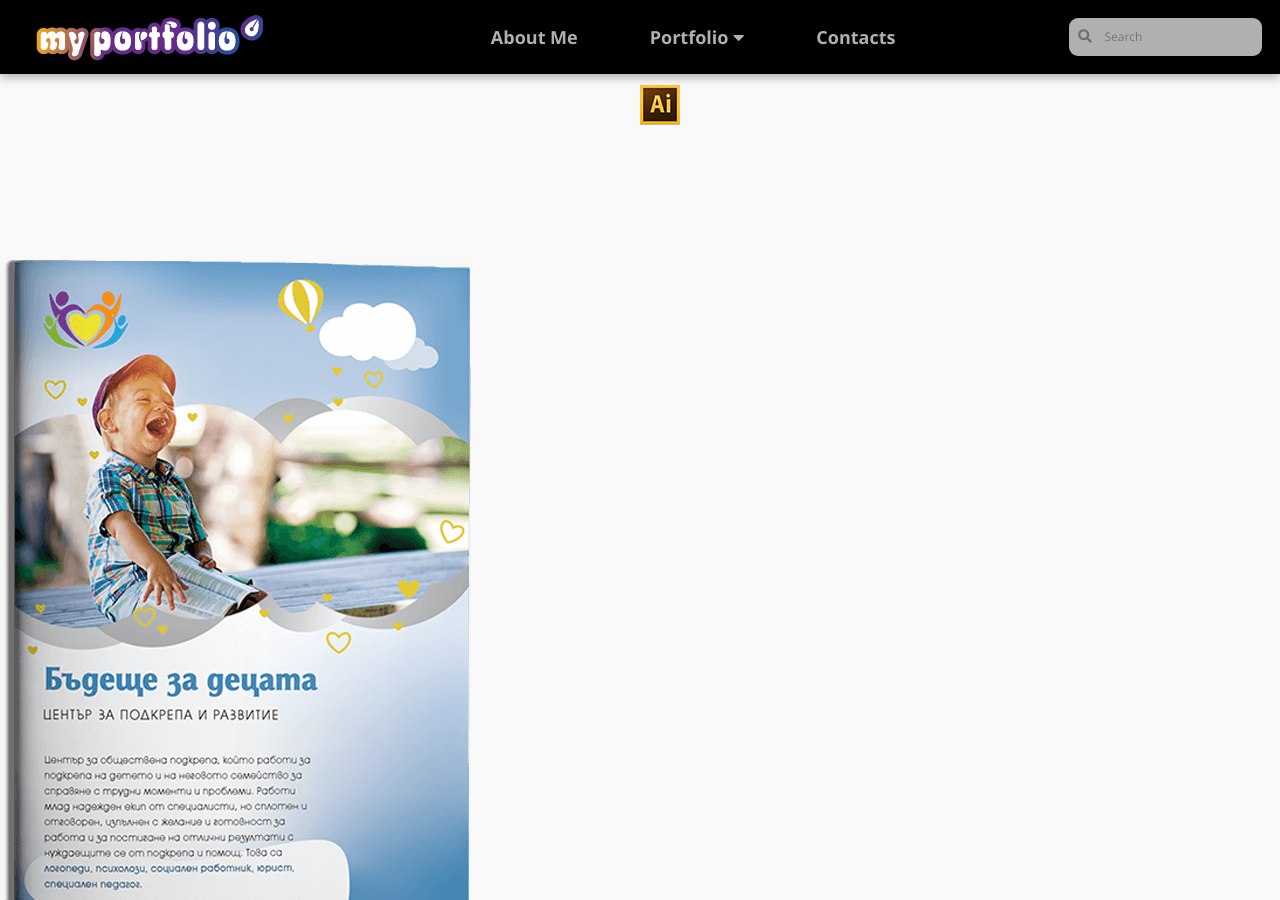
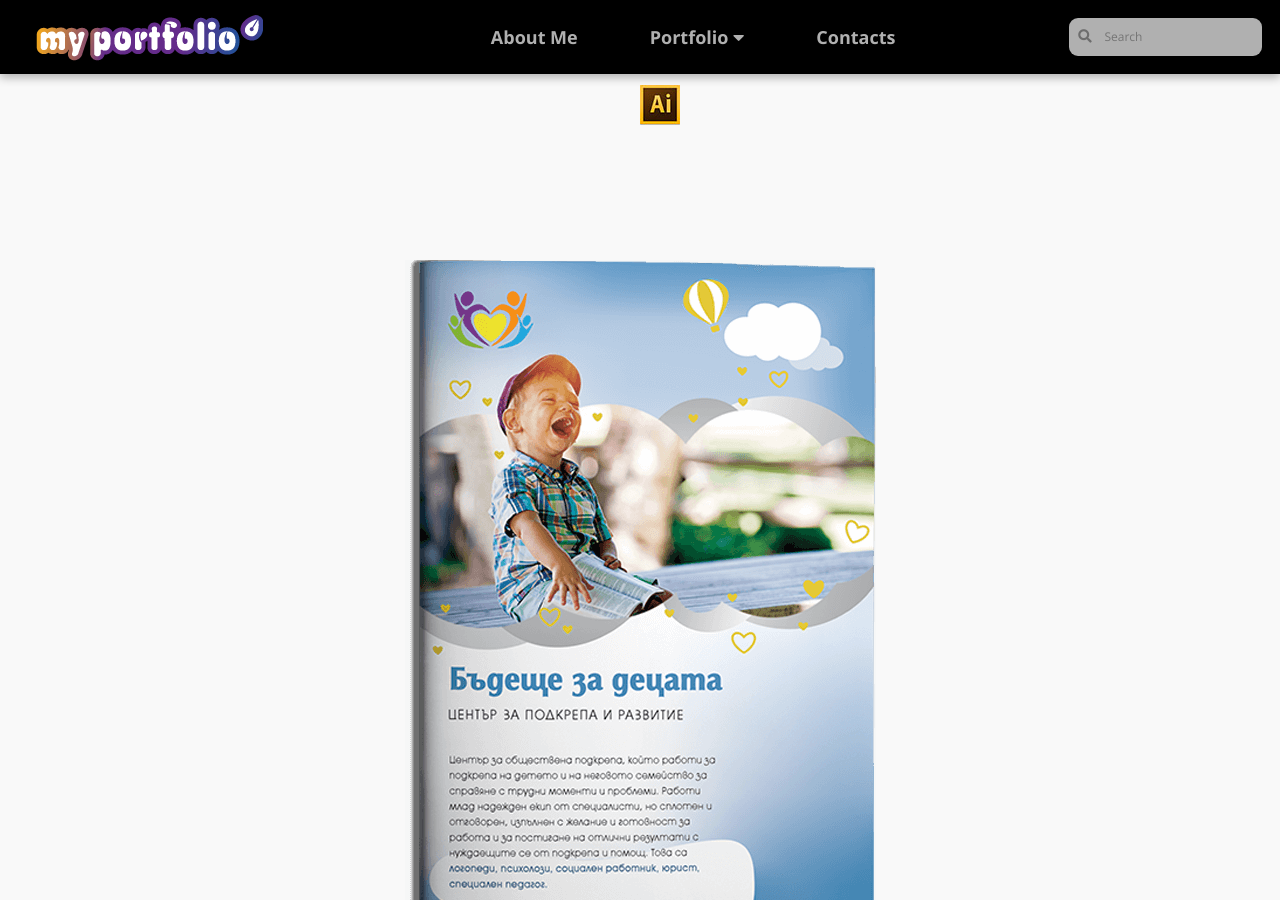
Before and after one commit to LiliyaMilanova/myportfolio, a Jekyll site: the page built from graphic-design-future-for-children-centur.html, in a window 1280 px wide and 900 px high, scrolled down 1002 px. Built offline with Jekyll 4.4.1, drawn with Linux system fonts in a browser that asks for light colours; nearby versions of some CDN libraries.

Commit message:
Update graphic-design-future-for-children-centur.html

```diff
--- a/graphic-design-future-for-children-centur.html
+++ b/graphic-design-future-for-children-centur.html
@@ -57,9 +57,11 @@ permalink: /portfolio/graphic-design/future-for-children-centur
                 </section>
             </section>
 
-            <section class="project-two-type">
-                <article class="secondary-img">
-                    <img src="{{site.baseurl}}images/brochure-budeshte_za_decata.png" alt="Broshure Future for Children" title="Broshure Future for Children">
+            <section class="project-container">
+                <article class="project-two-type">
+                    <article class="secondary-img">
+                        <img src="{{site.baseurl}}images/brochure-budeshte_za_decata.png" alt="Broshure Future for Children" title="Broshure Future for Children">
+                    </article>
                 </article>
             </section>
 
```
